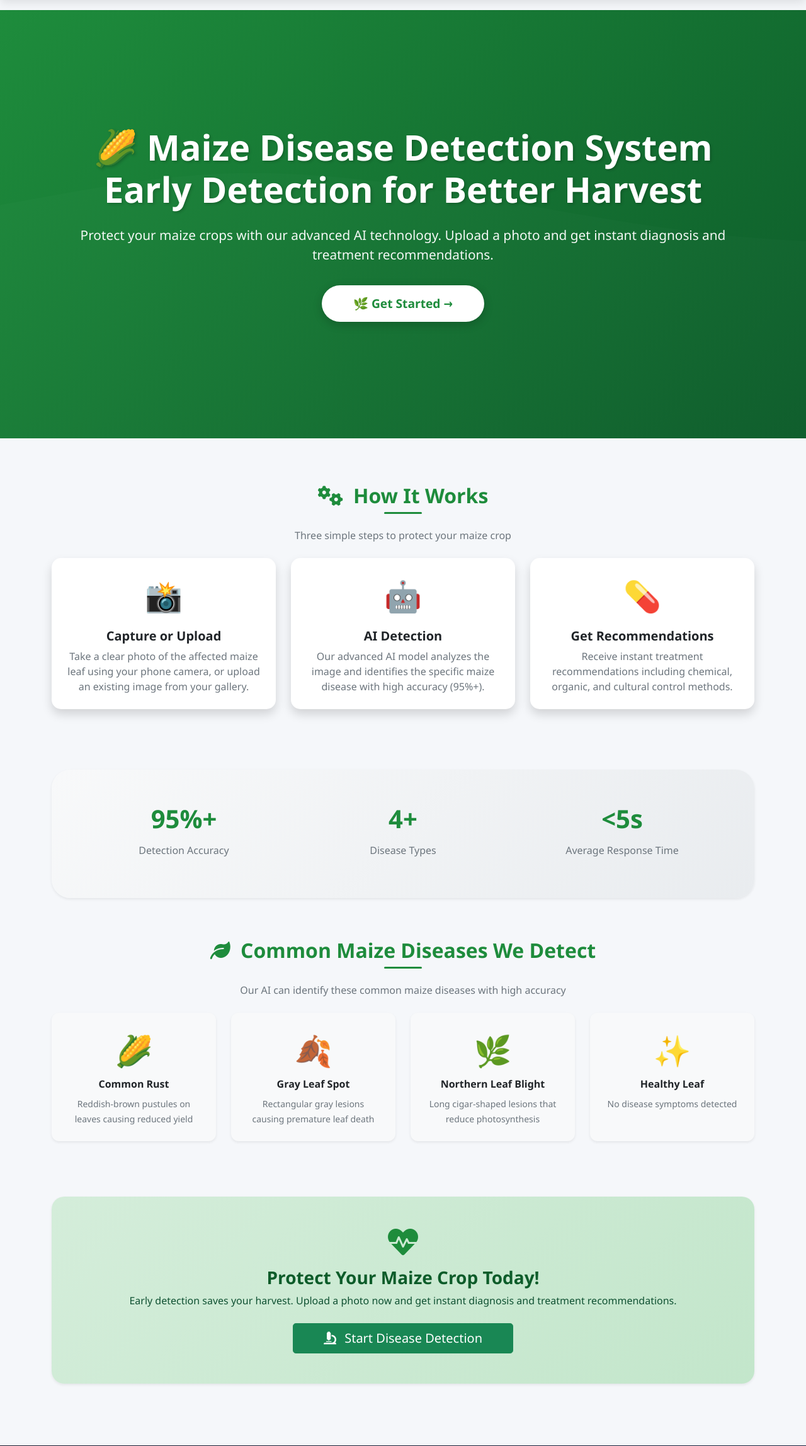
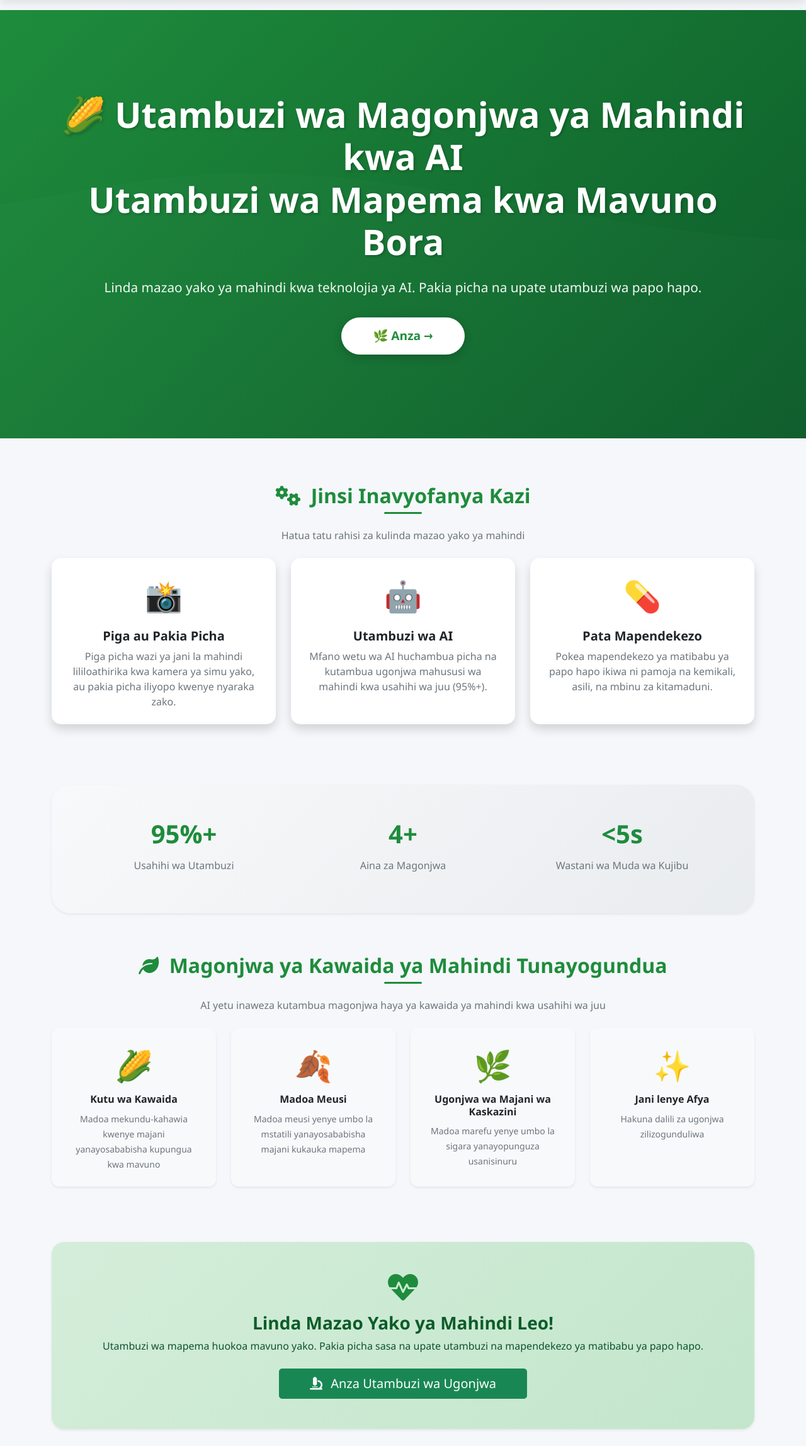
Before and after one commit to OficialMaziwa/Maize-disease-prediction, a Flask app: page / in a window 1280 px wide. Shown: the part 90-2386 px from the top of the page at 63% size. Run offline with Flask 3, Linux system fonts and the light colour scheme; the visitor is signed in with stand-in values (Sample User, id 1); some libraries are stand-ins or nearby versions.

Commit message:
Convert index.html to server-side dynamic translation using session.get('language')

```diff
--- a/app/templates/index.html
+++ b/app/templates/index.html
@@ -1,6 +1,6 @@
 {% extends "base.html" %}
 
-{% block title %}Home - Maize Disease Detection System{% endblock %}
+{% block title %}{{ t('home', session.get('language', 'en')) }} - {{ t('maize_disease_system', session.get('language', 'en')) }}{% endblock %}
 
 {% block extra_css %}
 <link rel="stylesheet" href="{{ url_for('static', filename='css/home.css') }}">
@@ -12,15 +12,15 @@
     <div class="container">
         <div class="hero-content">
             <h1 class="hero-title text-white">
-                🌽 Maize Disease Detection System<br>
-                Early Detection for Better Harvest
+                🌽 {{ t('welcome_title', session.get('language', 'en')) }}<br>
+                {{ t('welcome_subtitle', session.get('language', 'en')) }}
             </h1>
             <p class="hero-subtitle text-white">
-                Protect your maize crops with our advanced AI technology. Upload a photo and get instant diagnosis and treatment recommendations.
+                {{ t('hero_description', session.get('language', 'en')) }}
             </p>
             <div class="text-center">
                 <a href="{{ url_for('main.predict') }}" class="btn btn-get-started">
-                    <strong>🌿 Get Started →</strong>
+                    <strong>🌿 {{ t('get_started', session.get('language', 'en')) }} →</strong>
                 </a>
             </div>
         </div>
@@ -31,17 +31,17 @@
 <div class="container my-5 py-4">
     <div class="text-center">
         <h2 class="section-title">
-            <i class="fas fa-cogs me-2"></i> How It Works
+            <i class="fas fa-cogs me-2"></i> {{ t('how_it_works', session.get('language', 'en')) }}
         </h2>
-        <p class="text-muted">Three simple steps to protect your maize crop</p>
+        <p class="text-muted">{{ t('step_desc', session.get('language', 'en')) }}</p>
     </div>
     <div class="row mt-4">
         <div class="col-md-4 mb-4">
             <div class="card feature-card h-100 border-0 shadow">
                 <div class="card-body text-center p-4">
                     <div class="option-icon">📸</div>
-                    <h5 class="card-title fw-bold">Capture or Upload</h5>
-                    <p class="card-text text-muted">Take a clear photo of the affected maize leaf using your phone camera, or upload an existing image from your gallery.</p>
+                    <h5 class="card-title fw-bold">{{ t('step1_title', session.get('language', 'en')) }}</h5>
+                    <p class="card-text text-muted">{{ t('step1_desc', session.get('language', 'en')) }}</p>
                 </div>
             </div>
         </div>
@@ -49,8 +49,8 @@
             <div class="card feature-card h-100 border-0 shadow">
                 <div class="card-body text-center p-4">
                     <div class="option-icon">🤖</div>
-                    <h5 class="card-title fw-bold">AI Detection</h5>
-                    <p class="card-text text-muted">Our advanced AI model analyzes the image and identifies the specific maize disease with high accuracy (95%+).</p>
+                    <h5 class="card-title fw-bold">{{ t('step2_title', session.get('language', 'en')) }}</h5>
+                    <p class="card-text text-muted">{{ t('step2_desc', session.get('language', 'en')) }}</p>
                 </div>
             </div>
         </div>
@@ -58,8 +58,8 @@
             <div class="card feature-card h-100 border-0 shadow">
                 <div class="card-body text-center p-4">
                     <div class="option-icon">💊</div>
-                    <h5 class="card-title fw-bold">Get Recommendations</h5>
-                    <p class="card-text text-muted">Receive instant treatment recommendations including chemical, organic, and cultural control methods.</p>
+                    <h5 class="card-title fw-bold">{{ t('step3_title', session.get('language', 'en')) }}</h5>
+                    <p class="card-text text-muted">{{ t('step3_desc', session.get('language', 'en')) }}</p>
                 </div>
             </div>
         </div>
@@ -72,15 +72,15 @@
         <div class="row text-center">
             <div class="col-md-4 mb-3">
                 <div class="stat-number">95%+</div>
-                <div class="stat-label">Detection Accuracy</div>
+                <div class="stat-label">{{ t('detection_accuracy', session.get('language', 'en')) }}</div>
             </div>
             <div class="col-md-4 mb-3">
                 <div class="stat-number">4+</div>
-                <div class="stat-label">Disease Types</div>
+                <div class="stat-label">{{ t('disease_types', session.get('language', 'en')) }}</div>
             </div>
             <div class="col-md-4 mb-3">
                 <div class="stat-number">&lt;5s</div>
-                <div class="stat-label">Average Response Time</div>
+                <div class="stat-label">{{ t('avg_response_time', session.get('language', 'en')) }}</div>
             </div>
         </div>
     </div>
@@ -90,17 +90,17 @@
 <div class="container my-5 py-3">
     <div class="text-center">
         <h2 class="section-title">
-            <i class="fas fa-leaf me-2"></i> Common Maize Diseases We Detect
+            <i class="fas fa-leaf me-2"></i> {{ t('common_diseases', session.get('language', 'en')) }}
         </h2>
-        <p class="text-muted">Our AI can identify these common maize diseases with high accuracy</p>
+        <p class="text-muted">{{ t('common_diseases_desc', session.get('language', 'en')) }}</p>
     </div>
     <div class="row mt-4">
         <div class="col-md-3 mb-4">
             <div class="disease-card card bg-light border-0 shadow-sm h-100">
                 <div class="card-body text-center p-4">
                     <div class="disease-icon">🌽</div>
-                    <h6 class="card-title fw-bold mt-2">Common Rust</h6>
-                    <small class="text-muted">Reddish-brown pustules on leaves causing reduced yield</small>
+                    <h6 class="card-title fw-bold mt-2">{{ t('common_rust', session.get('language', 'en')) }}</h6>
+                    <small class="text-muted">{{ t('common_rust_desc', session.get('language', 'en')) }}</small>
                 </div>
             </div>
         </div>
@@ -108,8 +108,8 @@
             <div class="disease-card card bg-light border-0 shadow-sm h-100">
                 <div class="card-body text-center p-4">
                     <div class="disease-icon">🍂</div>
-                    <h6 class="card-title fw-bold mt-2">Gray Leaf Spot</h6>
-                    <small class="text-muted">Rectangular gray lesions causing premature leaf death</small>
+                    <h6 class="card-title fw-bold mt-2">{{ t('gray_leaf_spot', session.get('language', 'en')) }}</h6>
+                    <small class="text-muted">{{ t('gray_leaf_spot_desc', session.get('language', 'en')) }}</small>
                 </div>
             </div>
         </div>
@@ -117,8 +117,8 @@
             <div class="disease-card card bg-light border-0 shadow-sm h-100">
                 <div class="card-body text-center p-4">
                     <div class="disease-icon">🌿</div>
-                    <h6 class="card-title fw-bold mt-2">Northern Leaf Blight</h6>
-                    <small class="text-muted">Long cigar-shaped lesions that reduce photosynthesis</small>
+                    <h6 class="card-title fw-bold mt-2">{{ t('northern_leaf_blight', session.get('language', 'en')) }}</h6>
+                    <small class="text-muted">{{ t('northern_leaf_blight_desc', session.get('language', 'en')) }}</small>
                 </div>
             </div>
         </div>
@@ -126,8 +126,8 @@
             <div class="disease-card card bg-light border-0 shadow-sm h-100">
                 <div class="card-body text-center p-4">
                     <div class="disease-icon">✨</div>
-                    <h6 class="card-title fw-bold mt-2">Healthy Leaf</h6>
-                    <small class="text-muted">No disease symptoms detected</small>
+                    <h6 class="card-title fw-bold mt-2">{{ t('healthy_leaf', session.get('language', 'en')) }}</h6>
+                    <small class="text-muted">{{ t('healthy_leaf_desc', session.get('language', 'en')) }}</small>
                 </div>
             </div>
         </div>
@@ -138,10 +138,10 @@
 <div class="container my-5">
     <div class="cta-section alert alert-success text-center p-5 rounded-4 shadow-sm">
         <i class="fas fa-heartbeat fa-3x mb-3" style="color: #1e8c3c;"></i>
-        <h3 class="fw-bold">Protect Your Maize Crop Today!</h3>
-        <p class="mb-3">Early detection saves your harvest. Upload a photo now and get instant diagnosis and treatment recommendations.</p>
+        <h3 class="fw-bold">{{ t('protect_crop_title', session.get('language', 'en')) }}</h3>
+        <p class="mb-3">{{ t('protect_crop_message', session.get('language', 'en')) }}</p>
         <a href="{{ url_for('main.predict') }}" class="btn btn-success btn-lg px-5 mt-2">
-            <i class="fas fa-microscope me-2"></i> Start Disease Detection
+            <i class="fas fa-microscope me-2"></i> {{ t('start_detection', session.get('language', 'en')) }}
         </a>
     </div>
 </div>
```
